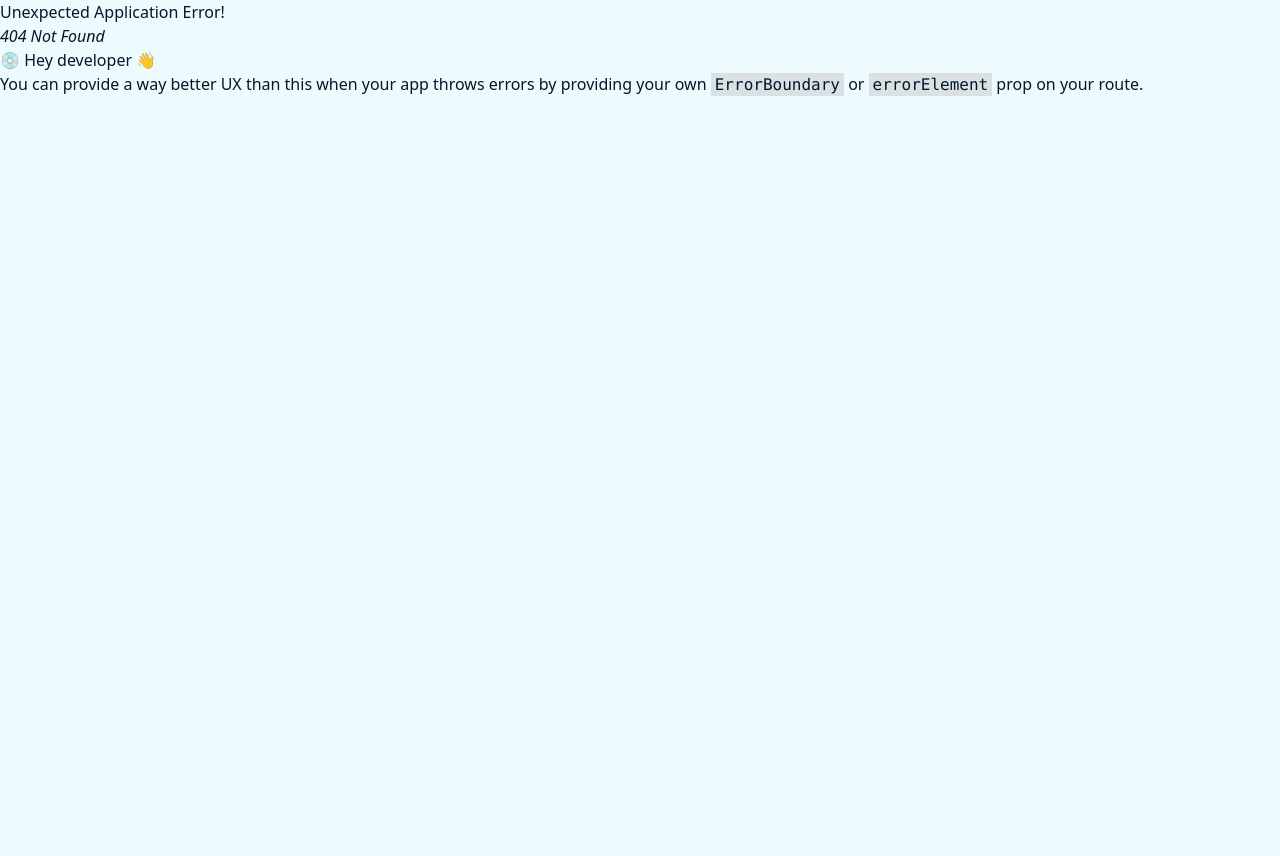
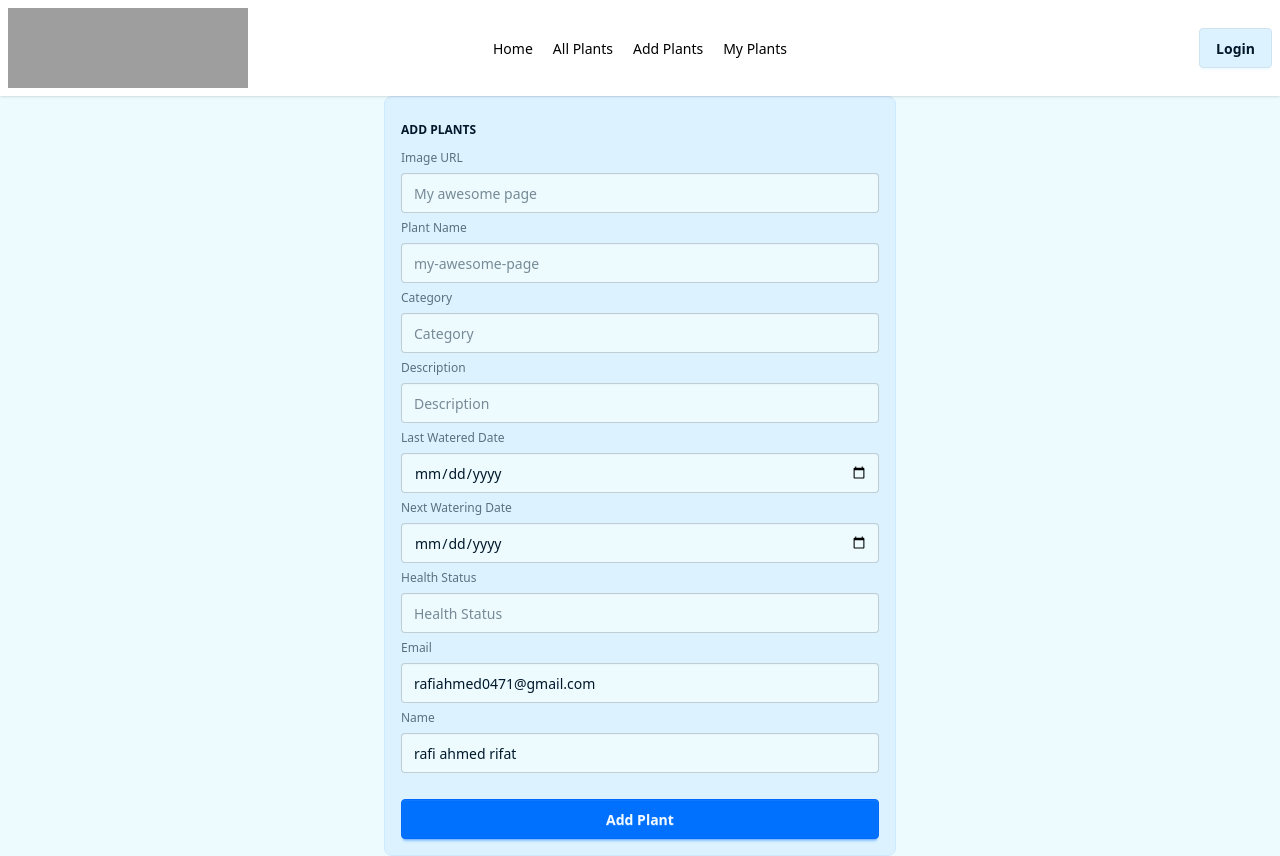
Before and after one commit to rafiahmedrifatt/Plant-Care-Project, a React (Vite) app: page /addPlants in a window 1280 px wide. Before the commit this address had no page. Before the commit the page ends 800 px from the top, so only its background shows below. Built offline with nearby package versions, Linux system fonts and the light colour scheme; no server answers; grey boxes are pictures that could not be loaded; a web font is replaced by a local one.

Commit message:
added few more components and fetched data from server

```diff
--- a/src/components/Login/Login.jsx
+++ b/src/components/Login/Login.jsx
@@ -1,4 +1,5 @@
 import React from 'react';
+import { Link } from 'react-router';
 
 const Login = () => {
     return (
@@ -11,6 +12,7 @@ const Login = () => {
                     <input type="password" className="input" placeholder="Password" />
                     <div><a className="link link-hover">Forgot password?</a></div>
                     <button className="btn btn-neutral mt-4">Login</button>
+                    <p>Don't have account? <Link to="/register">Register Now</Link></p>
                 </from>
                 <div>
                     {/* google signup button */}
--- a/src/components/HomeComponents/Navbar.jsx
+++ b/src/components/Navbar/Navbar.jsx
@@ -1,13 +1,15 @@
-import React from 'react';
+import React, { use } from 'react';
 import { Link } from 'react-router';
+import { AuthContext } from '../../context/AuthContext';
 
 const Navbar = () => {
+    const { user } = use(AuthContext)
     const navLinks =
         <>
             <Link to="/">Home</Link>
-            <Link to="/">All Plants</Link>
-            <Link to="/">Add Plants</Link>
-            <Link to="/">My Plants</Link>
+            <Link to="/allPlants">All Plants</Link>
+            <Link to="/addPlants">Add Plants</Link>
+            <Link to={`/myPlants/${user?.email}`}>My Plants</Link>
         </>
 
     return (
--- a/src/components/Register/Register.jsx
+++ b/src/components/Register/Register.jsx
@@ -2,7 +2,8 @@ import React, { use } from 'react';
 import { AuthContext } from '../../context/AuthContext';
 
 const Register = () => {
-    const { createUser } = use(AuthContext)
+    const { createUser, user } = use(AuthContext)
+    console.log(user);
 
     const handleRegister = (e) => {
         console.log('btn clicked');
--- a/src/context/AuthProvider.jsx
+++ b/src/context/AuthProvider.jsx
@@ -1,16 +1,26 @@
-import React from 'react';
+import React, { useEffect, useState } from 'react';
 import { AuthContext } from './AuthContext';
-import { getAuth, createUserWithEmailAndPassword } from "firebase/auth";
+import { getAuth, createUserWithEmailAndPassword, onAuthStateChanged } from "firebase/auth";
 import { App } from '../firebase/firebase.init';
 
 const AuthProvider = ({ children }) => {
+    const [user, setUser] = useState()
     const auth = getAuth(App);
     const createUser = (email, password) => {
         return createUserWithEmailAndPassword(auth, email, password)
     }
 
+    useEffect(() => {
+        const unsubscribe = onAuthStateChanged(auth, (user) => {
+            setUser(user)
+        });
+        return () => unsubscribe;
+    }, [auth])
+
+
     const userValue = {
-        createUser
+        createUser,
+        user
     }
     return (
         <AuthContext value={userValue}>
--- a/src/layout/MainLayout.jsx
+++ b/src/layout/MainLayout.jsx
@@ -1,5 +1,5 @@
 import React from 'react';
-import Navbar from '../components/HomeComponents/Navbar';
+import Navbar from '../components/Navbar/Navbar';
 import { Outlet } from 'react-router';
 
 const MainLayout = () => {
--- /dev/null
+++ b/src/pages/AddPlants.jsx
@@ -0,0 +1,60 @@
+import React from 'react';
+
+const AddPlants = () => {
+    const handlePlantSubmit = (e) => {
+        e.preventDefault()
+        const form = e.target;
+        const formData = new FormData(form)
+        const objFormData = Object.fromEntries(formData.entries())
+        fetch("http://localhost:3000/plants", {
+            method: "POST",
+            headers: {
+                'Content-Type': 'application/json'
+            },
+            body: JSON.stringify(objFormData)
+        })
+            .then(res => res.json())
+            .then(data => console.log(data))
+    }
+    return (
+        <form onSubmit={handlePlantSubmit} className="fieldset bg-base-200 border-base-300 rounded-box w-lg border p-4 mx-auto">
+            <legend className="fieldset-legend">ADD PLANTS</legend>
+
+            <label className="label">Image URL</label>
+            <input type="text" className="input w-full" name='photo' placeholder="My awesome page" />
+
+            <label className="label">Plant Name</label>
+            <input type="text" className="input w-full" name='plantName' placeholder="my-awesome-page" />
+
+            <label className="label">Category</label>
+            <input type="text" className="input w-full" name='category' placeholder="Category" list="browsers" />
+            <datalist id="browsers">
+                <option value="succulent"></option>
+                <option value="fern"></option>
+                <option value="flowering"></option>
+            </datalist>
+
+            <label className="label">Description</label>
+            <input type="text" placeholder="Description" name='description' className="input w-full" />
+
+            <label className="label">Last Watered Date</label>
+            <input type="date" name='lastWateredDate' className="input w-full" />
+
+            <label className="label">Next Watering Date</label>
+            <input type="date" name='nextWateringDate' className="input w-full" />
+
+            <label className="label">Health Status</label>
+            <input type="text" name='health' className="input w-full" placeholder="Health Status" />
+
+            <label className="label" >Email</label>
+            <input type="email" className="input w-full" name='email' value="rafiahmed0471@gmail.com" readOnly />
+
+            <label className="label" >Name</label>
+            <input type="text" className="input w-full" name='name' value="rafi ahmed rifat" readOnly />
+
+            <button type='submit' className='btn btn-primary mt-5'>Add Plant</button>
+        </form>
+    );
+};
+
+export default AddPlants;
--- /dev/null
+++ b/src/pages/AllPlants.jsx
@@ -0,0 +1,38 @@
+import React from 'react';
+import { Link, useLoaderData } from 'react-router';
+
+const AllPlants = () => {
+    const plantsData = useLoaderData()
+
+    return (
+        <div className="overflow-x-auto w-[70vw] mx-auto">
+            <table className="table">
+                <thead>
+                    <tr>
+                        <th></th>
+                        <th>Plant Name</th>
+                        <th>Category</th>
+                        <th>Watering Frequency</th>
+                        <th></th>
+                    </tr>
+                </thead>
+                <tbody>
+                    {
+                        plantsData.map((plant, index) =>
+                            <tr key={plant._id}>
+                                <td>{index + 1}</td>
+                                <td>{plant.plantName}</td>
+                                <td>{plant.category}</td>
+                                <td>Blue</td>
+                                <td><Link to={`/plant/${plant._id}`} className='btn btn-accent w-full'>Details</Link></td>
+                            </tr>
+                        )
+                    }
+
+                </tbody>
+            </table>
+        </div>
+    );
+};
+
+export default AllPlants;
--- /dev/null
+++ b/src/pages/MyPlant.jsx
@@ -0,0 +1,14 @@
+import React from 'react';
+import { useLoaderData } from 'react-router';
+
+const MyPlant = () => {
+    const myPlantsData = useLoaderData()
+    console.log(myPlantsData);
+    return (
+        <div>
+            <h1>this is myPlants</h1>
+        </div>
+    );
+};
+
+export default MyPlant;
--- /dev/null
+++ b/src/pages/PlantDetails.jsx
@@ -0,0 +1,26 @@
+import React from 'react';
+import { useLoaderData } from 'react-router';
+
+const PlantDetails = () => {
+    const { category, description, health, lastWateredDate, name, nextWateringDate, photo, plantName, _id } = useLoaderData()
+    return (
+        <div className="card lg:card-side bg-base-100 shadow-sm">
+            <figure>
+                <img
+                    src={photo}
+                    alt="Album" />
+            </figure>
+            <div className="card-body">
+                <h2 className="card-title">{plantName}</h2>
+                <p>{category}</p>
+                <p>{description}</p>
+                <p>{lastWateredDate}</p>
+                <p>{nextWateringDate}</p>
+                <p>{health}</p>
+                <p>{name}</p>
+            </div>
+        </div>
+    );
+};
+
+export default PlantDetails;
--- a/src/routes/Router.jsx
+++ b/src/routes/Router.jsx
@@ -3,6 +3,10 @@ import MainLayout from "../layout/MainLayout";
 import Home from "../pages/Home";
 import Login from "../components/Login/Login";
 import Register from "../components/Register/Register";
+import AddPlants from "../pages/AddPlants";
+import AllPlants from "../pages/AllPlants";
+import PlantDetails from "../pages/PlantDetails";
+import MyPlant from "../pages/MyPlant";
 
 
 export const router = createBrowserRouter([
@@ -15,12 +19,31 @@ export const router = createBrowserRouter([
                 Component: Home
             },
             {
-                path: '/login',
+                path: 'login',
                 Component: Login
             },
             {
-                path: '/register',
+                path: 'register',
                 Component: Register
+            },
+            {
+                path: 'addPlants',
+                Component: AddPlants
+            },
+            {
+                path: 'allPlants',
+                Component: AllPlants,
+                loader: () => fetch('http://localhost:3000/plants')
+            },
+            {
+                path: 'plant/:id',
+                Component: PlantDetails,
+                loader: ({ params }) => fetch(`http://localhost:3000/plant/${params.id}`)
+            },
+            {
+                path: 'myPlants/:email',
+                Component: MyPlant,
+                loader: ({ params }) => fetch(`http://localhost:3000/myPlants/${params.email}`)
             }
         ]
     }
```
